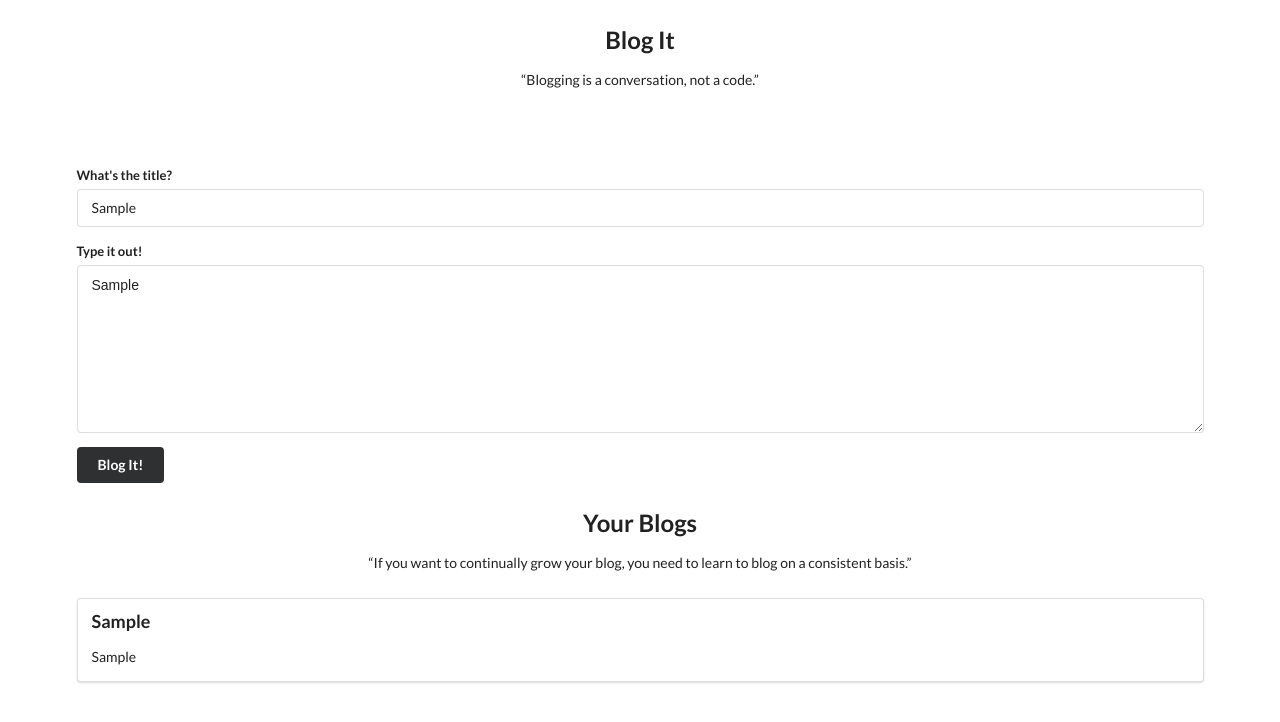
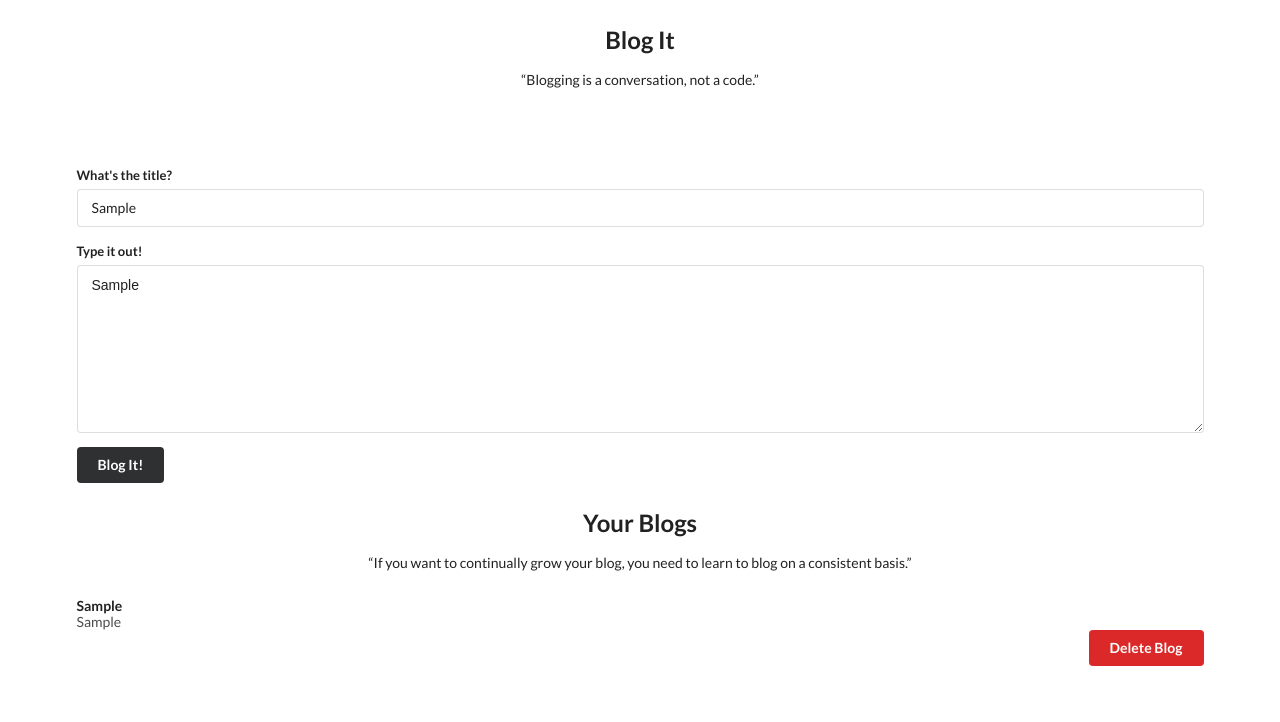
Before and after one commit to sabeelahmad/blogit, a React (Create React App) app: page / in a window 1280 px wide. Both pictures are taken after typing "Sample", "Sample" into the empty fields and a click on the button "Blog It!". Shown: the top 722 px of the page. Built offline with nearby package versions, Linux system fonts and the light colour scheme.

Commit message:
Delete blogs functionality initiation

```diff
--- a/src/actions/index.js
+++ b/src/actions/index.js
@@ -1,12 +1,16 @@
+import { CREATE_BLOG, DELETE_BLOG } from "./types";
+
 // Blog creation action creator
 // Arguments: Blog title, Blog body
 // Payload : Blog object
 export const createBlog = (title, body) => {
   return {
-    type: "CREATE_BLOG",
+    type: CREATE_BLOG,
     payload: {
       title,
       body
     }
   };
 };
+
+// Action creator to delete a blog
--- /dev/null
+++ b/src/actions/types.js
@@ -0,0 +1,2 @@
+export const CREATE_BLOG = "CREATE_BLOG";
+export const DELETE_BLOG = "DELETE_BLOG";
--- a/src/components/BlogList.js
+++ b/src/components/BlogList.js
@@ -11,17 +11,39 @@
 import React from "react";
 import { connect } from "react-redux";
 
-const BlogList = props => {
-  console.log(props.blogs);
-  return props.blogs.map(blog => {
-    return (
-      <div key={blog.title} className="ui segment">
-        <h3 className="ui header">{blog.title}</h3>
-        <p>{blog.body}</p>
-      </div>
-    );
-  });
-};
+class BlogList extends React.Component {
+  // Delete blog post handler
+  onDeleteClick = e => {
+    console.log("DELETE!");
+    // Call delete action creator
+    // But we need to have some parameter to delete this blog, can we do it solely on basis of title?
+    // Maybe we can for now simply match the blog title and content and delete.
+    // Later maybe introduce a rest api server and then assign id's to each blog.
+  };
+
+  renderBlogs = () => {
+    return this.props.blogs.map(blog => {
+      return (
+        <div key={blog.title} className="item">
+          <div className="content">
+            <div className="header">{blog.title}</div>
+            <div className="description">{blog.body}</div>
+            <button
+              className="ui right floated red button"
+              onClick={this.onDeleteClick}
+            >
+              Delete Blog
+            </button>
+          </div>
+        </div>
+      );
+    });
+  };
+
+  render() {
+    return <div className="ui relaxed divided list">{this.renderBlogs()}</div>;
+  }
+}
 
 // Mapping state to props
 const mapStateToProps = state => {
--- a/src/components/TextArea.js
+++ b/src/components/TextArea.js
@@ -45,7 +45,7 @@ class TextArea extends React.Component {
     return (
       <div className="field">
         <label>What's the title?</label>
-        <input {...input} />
+        <input {...input} autoComplete="off" />
       </div>
     );
   };
--- a/src/reducers/CreateBlogReducer.js
+++ b/src/reducers/CreateBlogReducer.js
@@ -1,3 +1,5 @@
+import { CREATE_BLOG } from "../actions/types";
+
 // Blog creation reducer
 // Recieves current state and action
 // Can return new state (add a new blog to the list of blogs in the redux store) or
@@ -6,7 +8,7 @@
 
 export default (state = [], action) => {
   switch (action.type) {
-    case "CREATE_BLOG":
+    case CREATE_BLOG:
       return [...state, action.payload];
     default:
       return state;
```
